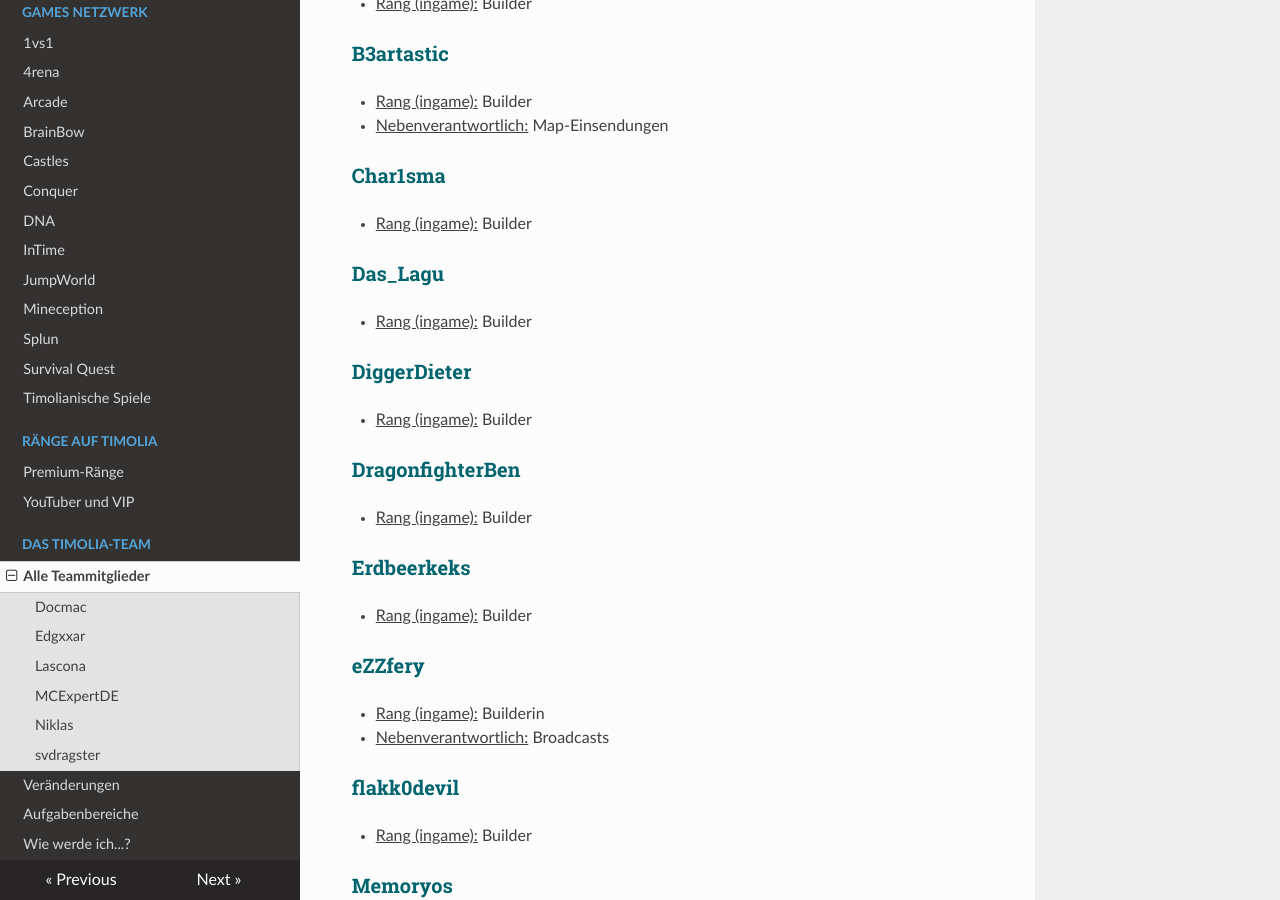
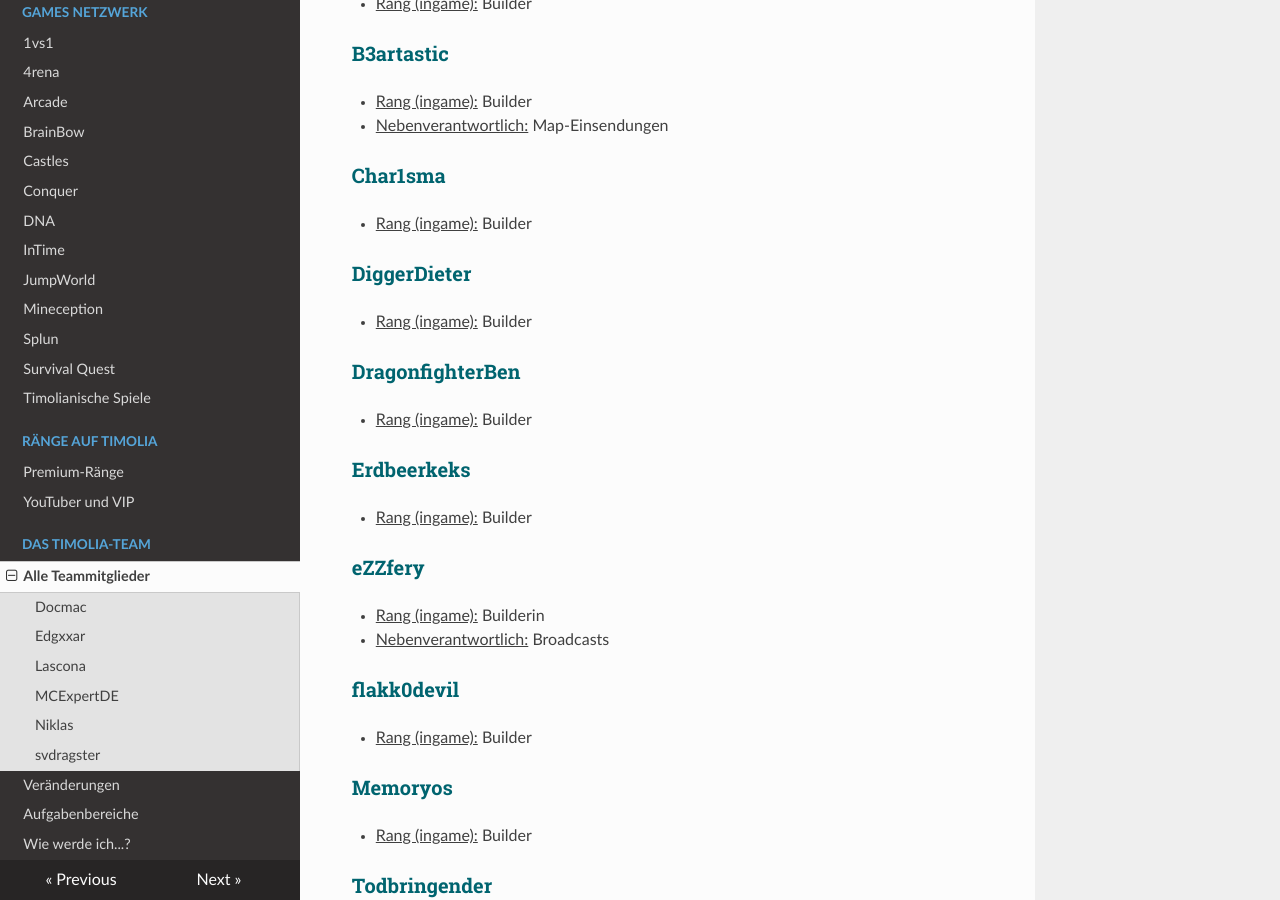
Before and after one commit to TimoliaDE/HowTo, an MkDocs documentation site: the page built from docs/team/members.md, in a window 1280 px wide and 900 px high, scrolled down 6331 px. Built offline with MkDocs 1.6.1, drawn with Linux system fonts in a browser that asks for light colours; nearby versions of some CDN libraries; old or Windows-style settings are respelled for this version of MkDocs.

Commit message:
Update members.md

```diff
--- a/docs/team/members.md
+++ b/docs/team/members.md
@@ -202,9 +202,6 @@ Sie sind für die Arenen und Maps des Timolia-Netzwerkes verantwortlich und entw
 ### <strong><span style="color:#00646F">Char1sma</span></strong>
 - <u>Rang (ingame):</u> Builder
 
-### <strong><span style="color:#00646F">Das_Lagu</span></strong>
-- <u>Rang (ingame):</u> Builder
-
 ### <strong><span style="color:#00646F">DiggerDieter</span></strong>
 - <u>Rang (ingame):</u> Builder
 
```
